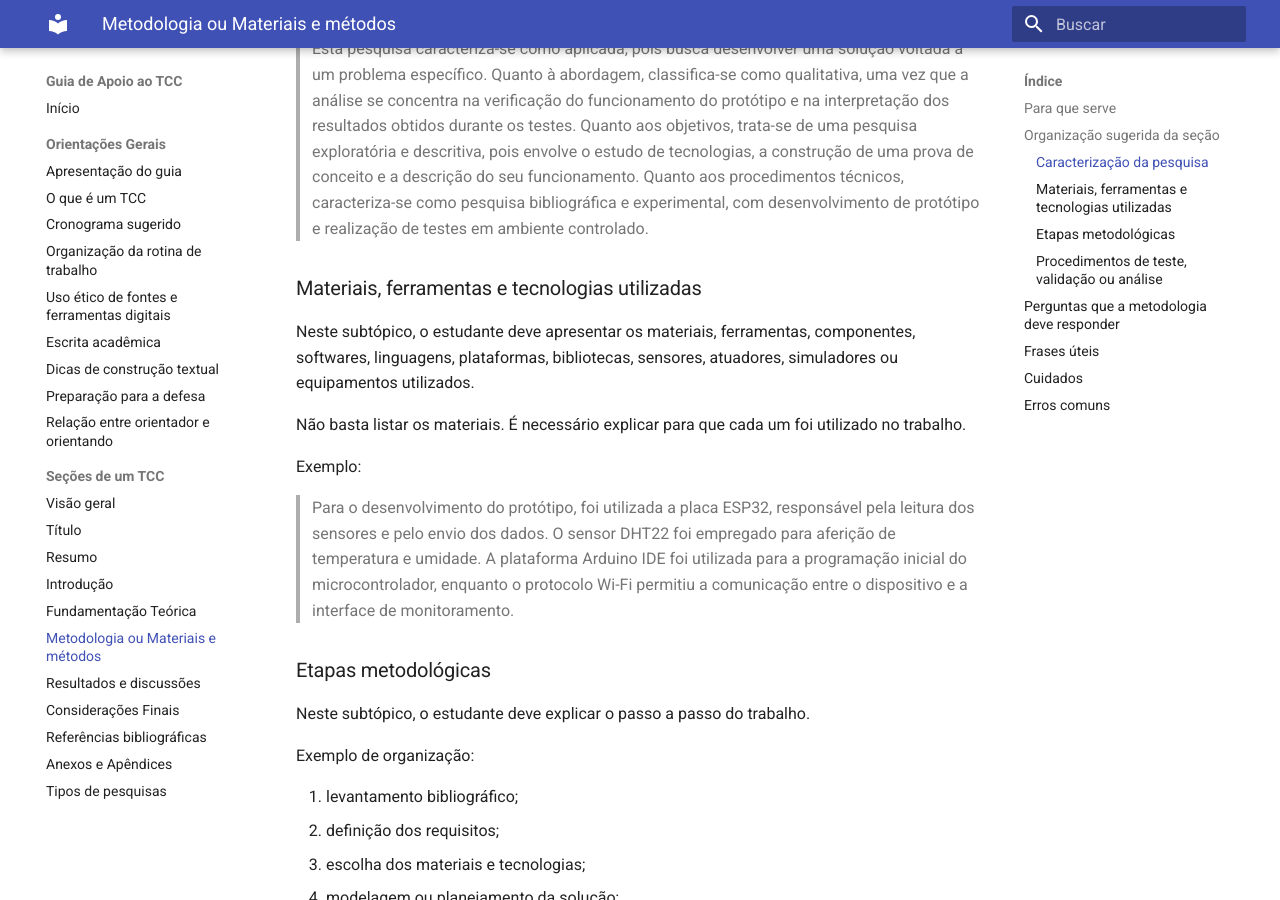
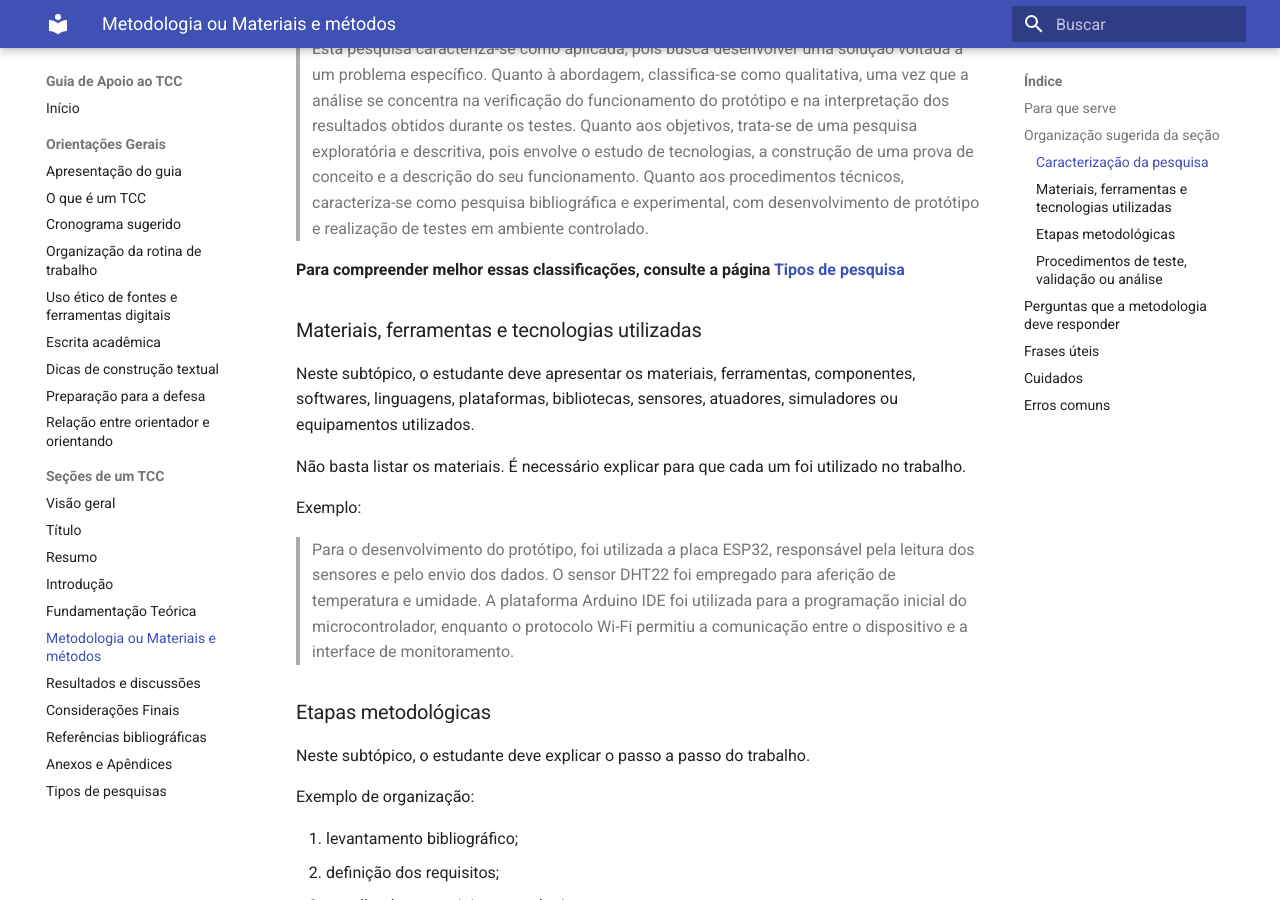
Before and after one commit to danielaflor/tcc, an MkDocs documentation site: the page built from docs/secoes-tcc/metodologia.md, in a window 1280 px wide and 900 px high, scrolled down 1019 px. Built offline with MkDocs 1.6.1 and Material for MkDocs 9.7.7, drawn with Linux system fonts in a browser that asks for light colours.

Commit message:
Add reference to 'Tipos de pesquisa' for clarity
Added a reference to the 'Tipos de pesquisa' page for better understanding of research classifications.

```diff
--- a/docs/secoes-tcc/metodologia.md
+++ b/docs/secoes-tcc/metodologia.md
@@ -26,6 +26,8 @@ A pesquisa pode ser classificada, por exemplo:
 Exemplo:
 
 > Esta pesquisa caracteriza-se como aplicada, pois busca desenvolver uma solução voltada a um problema específico. Quanto à abordagem, classifica-se como qualitativa, uma vez que a análise se concentra na verificação do funcionamento do protótipo e na interpretação dos resultados obtidos durante os testes. Quanto aos objetivos, trata-se de uma pesquisa exploratória e descritiva, pois envolve o estudo de tecnologias, a construção de uma prova de conceito e a descrição do seu funcionamento. Quanto aos procedimentos técnicos, caracteriza-se como pesquisa bibliográfica e experimental, com desenvolvimento de protótipo e realização de testes em ambiente controlado.
+
+**Para compreender melhor essas classificações, consulte a página [Tipos de pesquisa](tipos-de-pesquisa.md)**
 
 ### Materiais, ferramentas e tecnologias utilizadas
 
```
